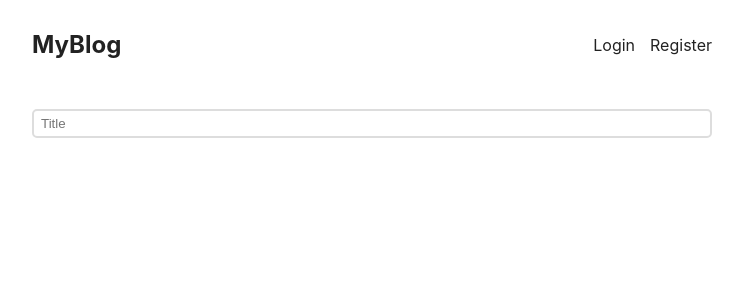
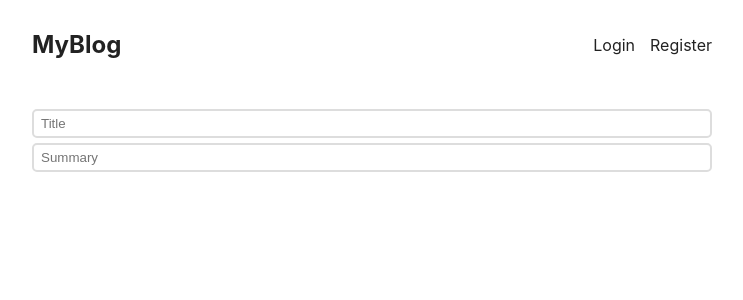
Before and after one commit to Muideen27/mern_blog, a React (Create React App) app in the folder client/: page /Create in a window 1280 px wide. Shown: the top 300 px of the page, without its empty margins (268-1011 px from the left). Built offline with nearby package versions, Linux system fonts and the light colour scheme; no server answers.

Commit message:
Creating porm page for create new post

```diff
--- a/client/src/pages/CreatePost.js
+++ b/client/src/pages/CreatePost.js
@@ -3,7 +3,7 @@ export default function CreatePost() {
         <div>
             <form action="">
                 <input type="title" placeholder={"Title"} />
-
+                <input type="summary" placeholder={"Summary"} />
             </form>
         </div>
     )
```
